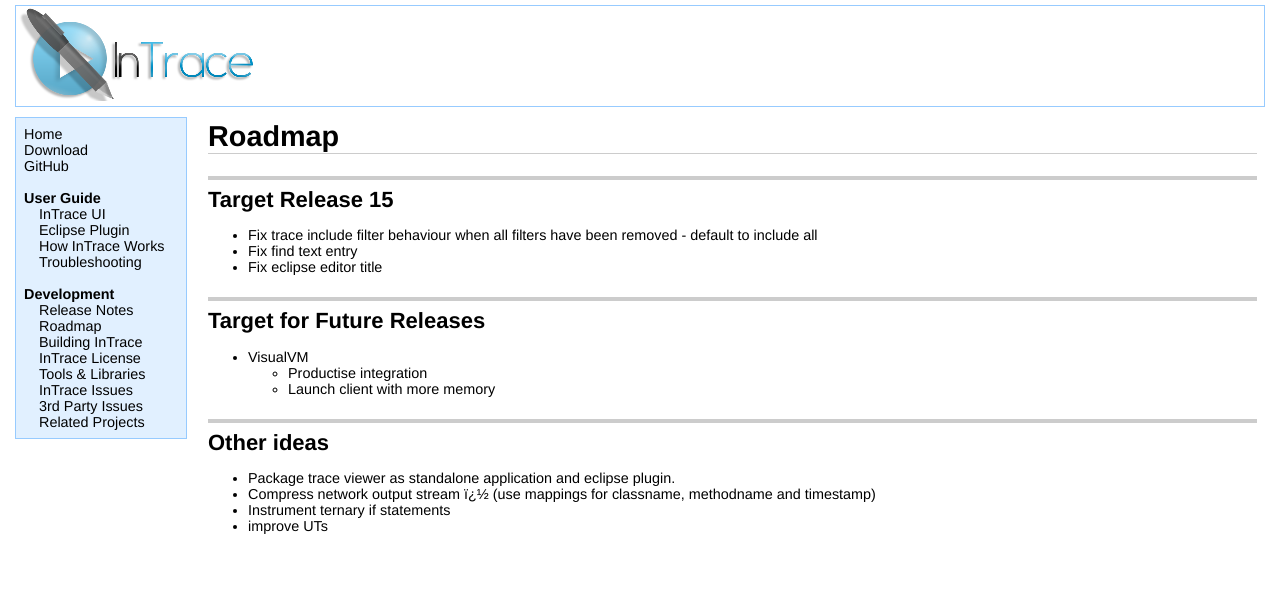
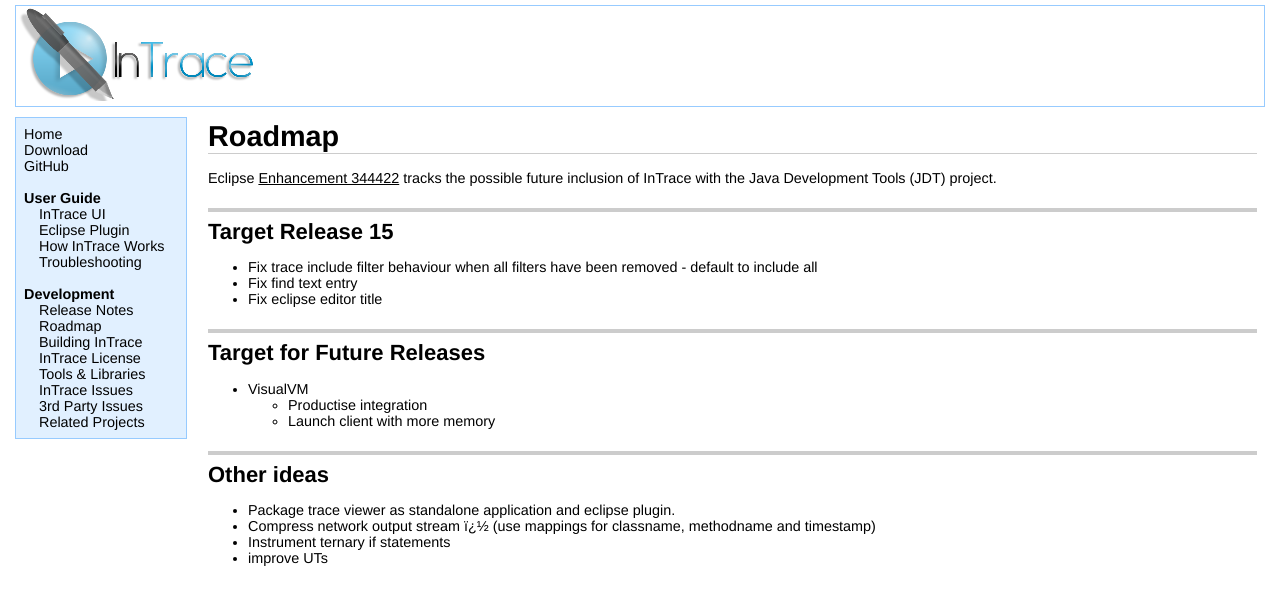
Before and after one commit to mchr3k/org.intrace, a Jekyll site: the page built from roadmap.html, in a window 1280 px wide. Shown: the top 605 px of the page. Built offline with Jekyll 4.4.1, drawn with Linux system fonts in a browser that asks for light colours.

Commit message:
Add link to Eclipse enhancement request

```diff
--- a/roadmap.html
+++ b/roadmap.html
@@ -3,6 +3,8 @@ layout: default
 title: InTrace - Roadmap
 ---
 <h1>Roadmap</h1>
+
+<p>Eclipse <a href="https://bugs.eclipse.org/bugs/show_bug.cgi?id=344422">Enhancement 344422</a> tracks the possible future inclusion of InTrace with the Java Development Tools (JDT) project.
 
 <h2>Target Release 15</h2>
 <ul>
```
